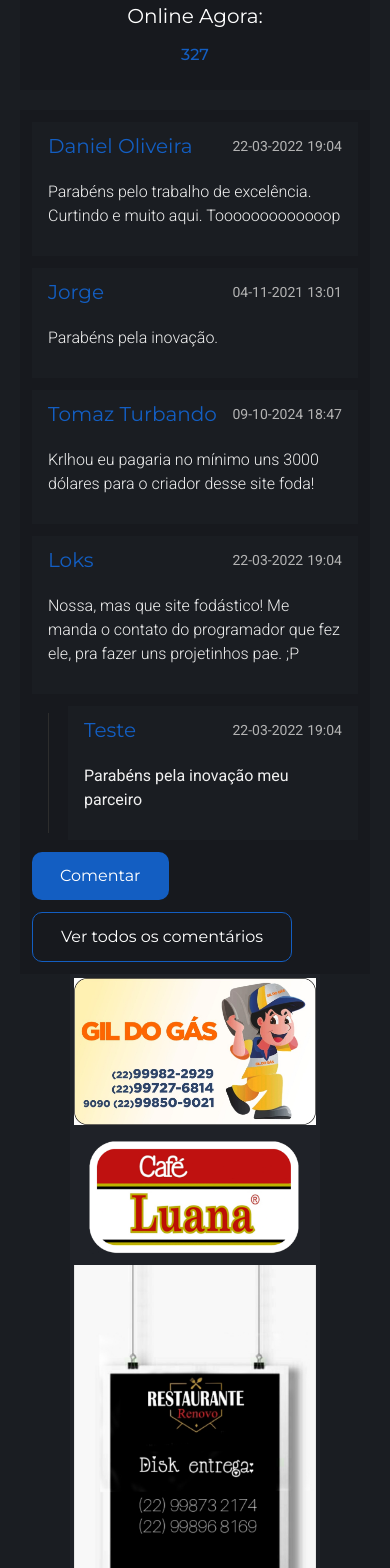
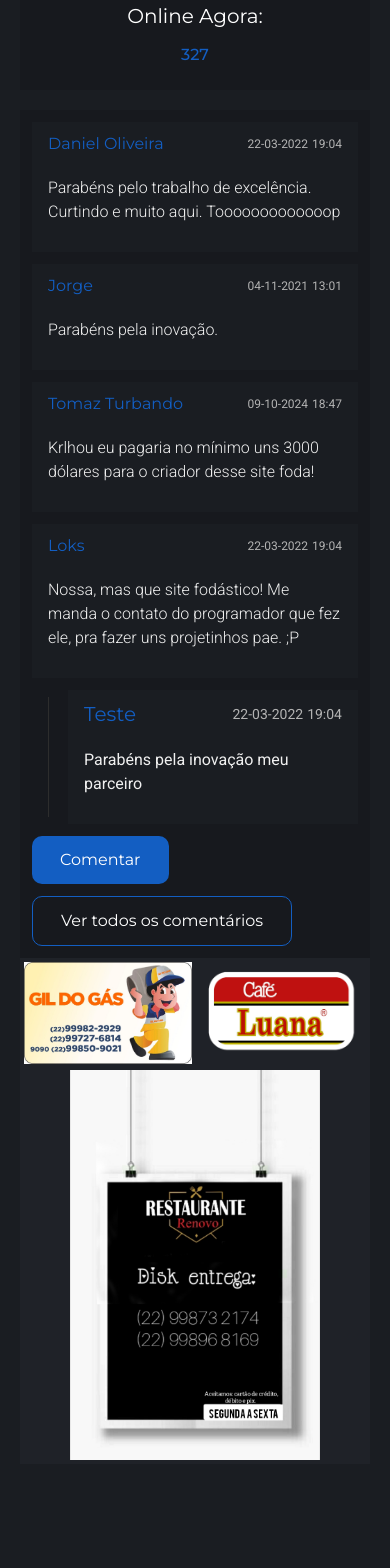
Before and after one commit to GabrielAlvesBM/som-avenida, a Next.js app: page / in a window 390 px wide. Shown: the part 280-1848 px from the top of the page. After the commit the page ends 1764 px from the top, so only its background shows below. Built offline with nearby package versions, Linux system fonts and the light colour scheme.

Commit message:
style: ads and comment

```diff
--- a/src/components/AdsRight.tsx
+++ b/src/components/AdsRight.tsx
@@ -2,20 +2,20 @@ import Image from 'next/image';
 
 const AdsRight = () => {
     return (
-        <div className="grid gap-0.5 w-full max-w-[250px] p-1 mx-auto bg-adsBg">
-            <Image className='w-full'
+        <div className="grid grid-cols-2 gap-1.5 w-full p-1 mx-auto bg-adsBg md:max-w-[250px] md:grid-cols-none">
+            <Image className='w-full max-w-[250px] md:max-w-none'
                 src="/images/ads-gildogas.jpeg"
                 alt="Ads Do Gil do Gas"
                 width={250}
                 height={150}
             />
-            <Image className='w-full'
+            <Image className='w-full max-w-[250px] md:max-w-none'
                 src="/images/ads-cafeluana.png"
                 alt="Ads Do Café Luana"
                 width={250}
                 height={150}
             />
-            <Image className='w-full'
+            <Image className='col-span-2 mx-auto w-full max-w-[250px] md:max-w-none'
                 src="/images/ads-renovo.jpeg"
                 alt="Ads Do Restaurante Renovo"
                 width={250}
--- a/src/components/Comment.tsx
+++ b/src/components/Comment.tsx
@@ -16,8 +16,8 @@ export default function Comment({ name, content, date, hour}: CommentProps) {
     return (
         <article className="m-3 bg-myLightBlack">
             <div className="flex justify-between pt-[10px] mx-4 mb-5">
-                <h3 id="name" className={`${montserrat.className} text-xl text-base`}>{ name}</h3>
-                <span className="my-auto text-sm text-myLightGray">
+                <h3 id="name" className={`${montserrat.className} text-base sm:text-xl`}>{ name}</h3>
+                <span className="my-auto text-xs text-myLightGray sm:text-sm">
                     <time id="date" dateTime={ date } className="mr-1">{ date }</time>
                     <time id="hour" dateTime={ hour }>{ hour }</time>
                 </span>
```
